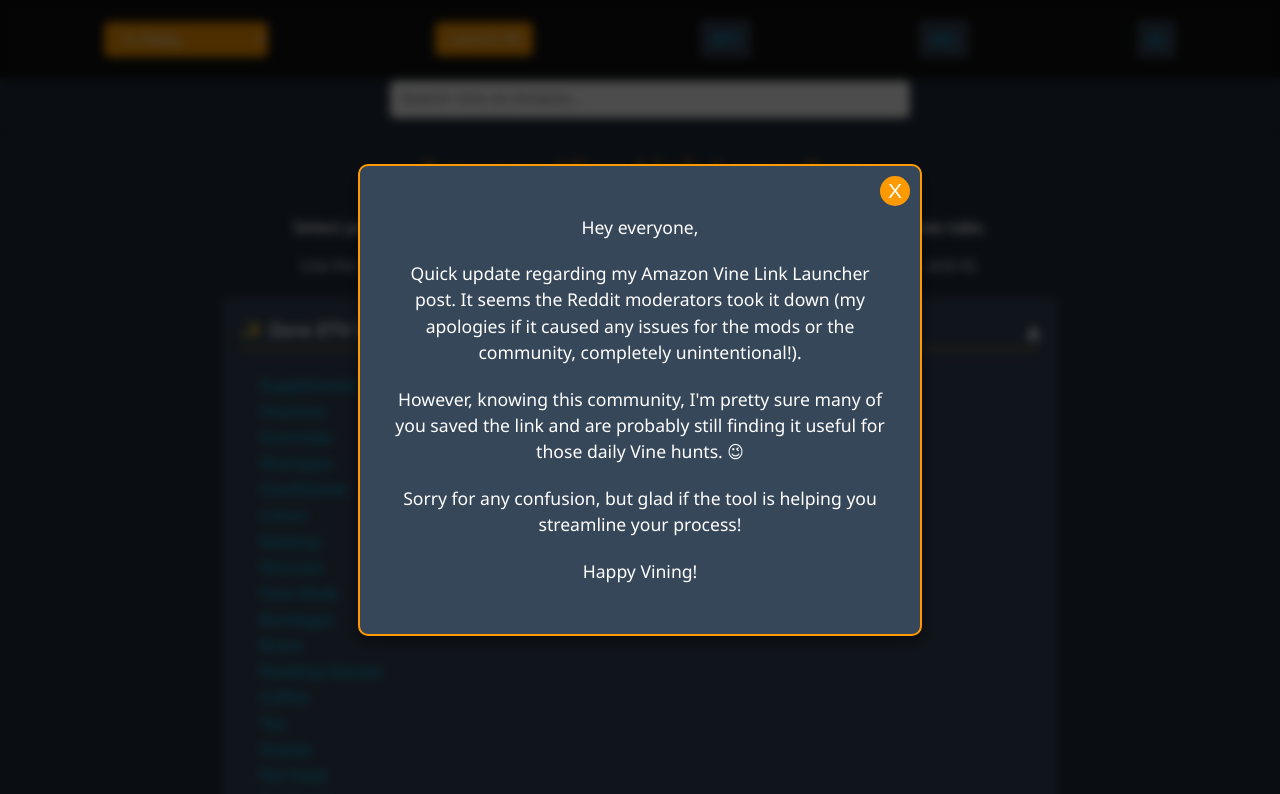
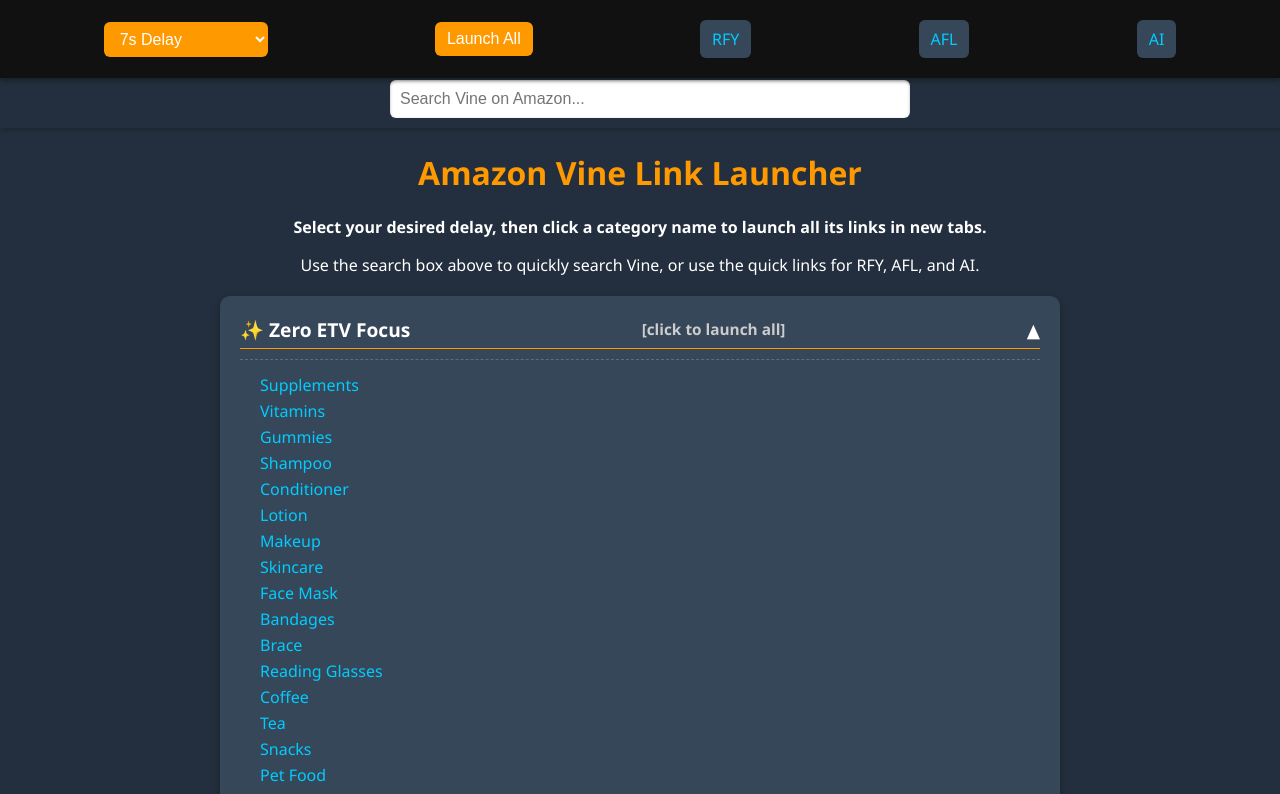
Before and after one commit to Metzger77/vine-launcher, a plain HTML site: page index.html in a window 1280 px wide. Shown: the top 794 px of the page. Drawn offline with Linux system fonts and the light colour scheme.

Commit message:
Update index.html

```diff
--- a/index.html
+++ b/index.html
@@ -167,58 +167,6 @@
         box-shadow: 0 2px 5px rgba(0,0,0,0.3);
         font-size: 1em;
     }
-    /* Modal styles */
-    .modal-backdrop {
-        position: fixed;
-        top: 0;
-        left: 0;
-        width: 100%;
-        height: 100%;
-        background-color: rgba(0, 0, 0, 0.7);
-        display: flex;
-        justify-content: center;
-        align-items: center;
-        z-index: 10000;
-        backdrop-filter: blur(5px); /* Optional blur effect */
-    }
-    .modal-content {
-        background-color: #37475A;
-        color: white;
-        padding: 30px;
-        border-radius: 10px;
-        box-shadow: 0 5px 15px rgba(0, 0, 0, 0.5);
-        max-width: 500px;
-        text-align: center;
-        position: relative;
-        font-size: 1.1em;
-        line-height: 1.5;
-        border: 2px solid #FF9900;
-    }
-    .modal-content p {
-        margin-bottom: 20px;
-        color: white; /* Ensure text color is visible */
-    }
-    .modal-close-button {
-        position: absolute;
-        top: 10px;
-        right: 10px;
-        background: #FF9900;
-        color: white;
-        border: none;
-        border-radius: 50%;
-        width: 30px;
-        height: 30px;
-        font-size: 1.2em;
-        cursor: pointer;
-        transition: background-color 0.2s ease;
-        display: flex;
-        justify-content: center;
-        align-items: center;
-    }
-    .modal-close-button:hover {
-        background-color: #cc7a00;
-    }
-
     /* Responsive adjustments */
     @media (max-width: 768px) {
         body {
@@ -257,11 +205,6 @@
         .info-message {
             font-size: 1.1em;
         }
-        .modal-content {
-            margin: 20px;
-            padding: 20px;
-            font-size: 1em;
-        }
     }
   </style>
 </head>
@@ -270,20 +213,6 @@
   <noscript><iframe src="https://www.googletagmanager.com/ns.html?id=GTM-PHVHKCDP"
   height="0" width="0" style="display:none;visibility:hidden"></iframe></noscript>
   <!-- End Google Tag Manager (noscript) -->
-
-  <!-- Popup Modal for Reddit Post Update -->
-  <div id="redditPostModal" class="modal-backdrop" style="display: none;">
-    <div class="modal-content">
-      <button class="modal-close-button" onclick="hideRedditPostModal()">X</button>
-      <p>Hey everyone,</p>
-      <p>Quick update regarding my Amazon Vine Link Launcher post. It seems the Reddit moderators took it down (my apologies if it caused any issues for the mods or the community, completely unintentional!).</p>
-      <p>However, knowing this community, I'm pretty sure many of you saved the link and are probably still finding it useful for those daily Vine hunts. 😉</p>
-      <p>Sorry for any confusion, but glad if the tool is helping you streamline your process!</p>
-      <p>Happy Vining!</p>
-    </div>
-  </div>
-  <!-- End Popup Modal -->
-
   <div class="sticky-header">
     <select id="delay">
       <option value="5000">5s Delay</option>
@@ -387,7 +316,6 @@
 
     const container = document.getElementById("categories");
     const infoMessageElement = document.getElementById("infoMessage");
-    const redditPostModal = document.getElementById("redditPostModal");
 
     /**
      * Displays a temporary info message to the user.
@@ -475,21 +403,7 @@
         }
     }
 
-    /**
-     * Shows the Reddit post modal.
-     */
-    function showRedditPostModal() {
-        redditPostModal.style.display = 'flex';
-    }
-
-    /**
-     * Hides the Reddit post modal.
-     */
-    function hideRedditPostModal() {
-        redditPostModal.style.display = 'none';
-        // Set a flag in session storage so it doesn't show again in the same session
-        sessionStorage.setItem('redditModalShown', 'true');
-    }
+    // Removed copyAllLinks function as the button has been removed.
 
     // --- Page Initialization ---
     // Dynamically creates and appends category sections to the page.
@@ -535,13 +449,6 @@
       div.appendChild(linksDiv);
       container.appendChild(div);
     }
-
-    // Show the modal after the page loads if it hasn't been shown yet in this session
-    window.onload = () => {
-      if (!sessionStorage.getItem('redditModalShown')) {
-        showRedditPostModal();
-      }
-    };
   </script>
 </body>
 </html>
```
